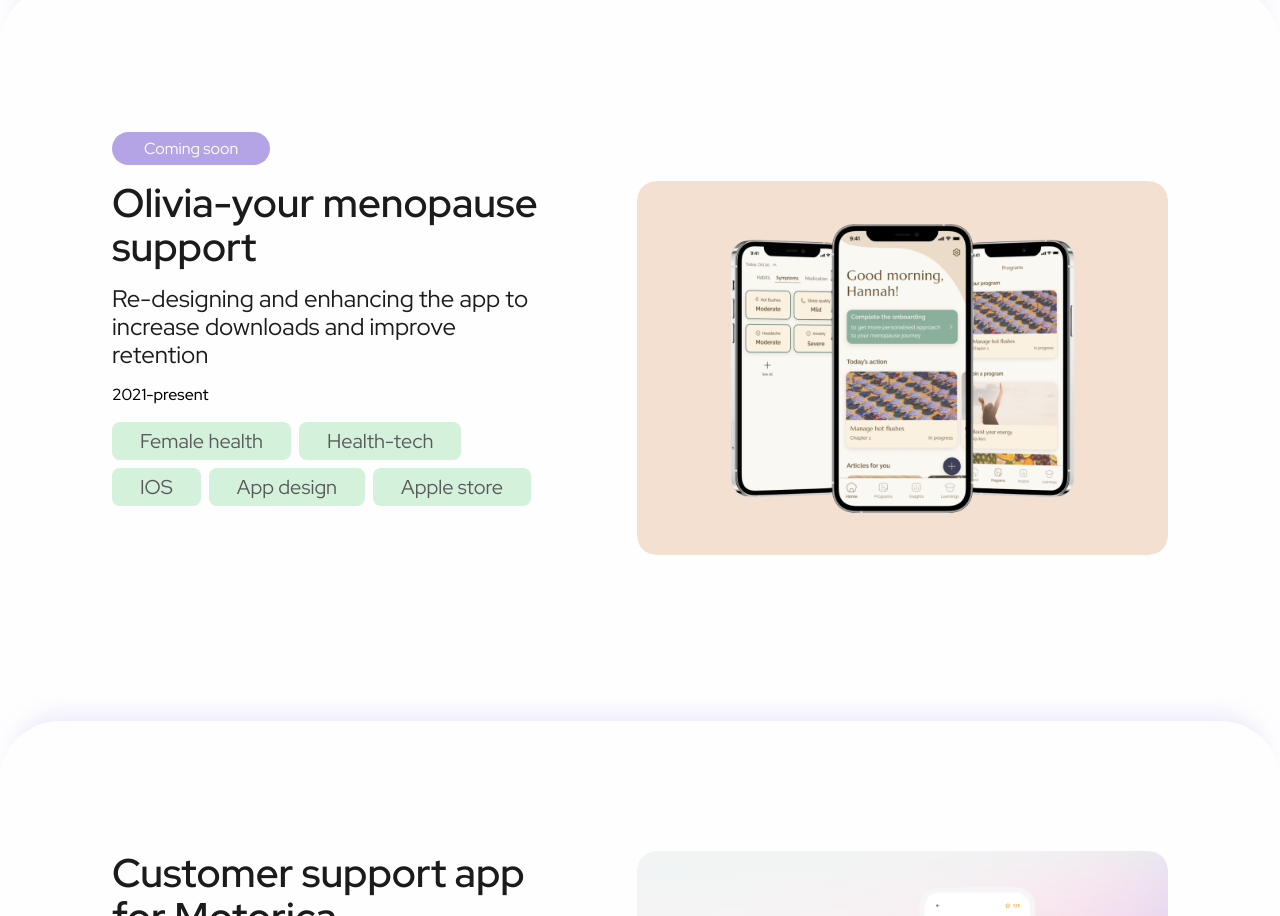
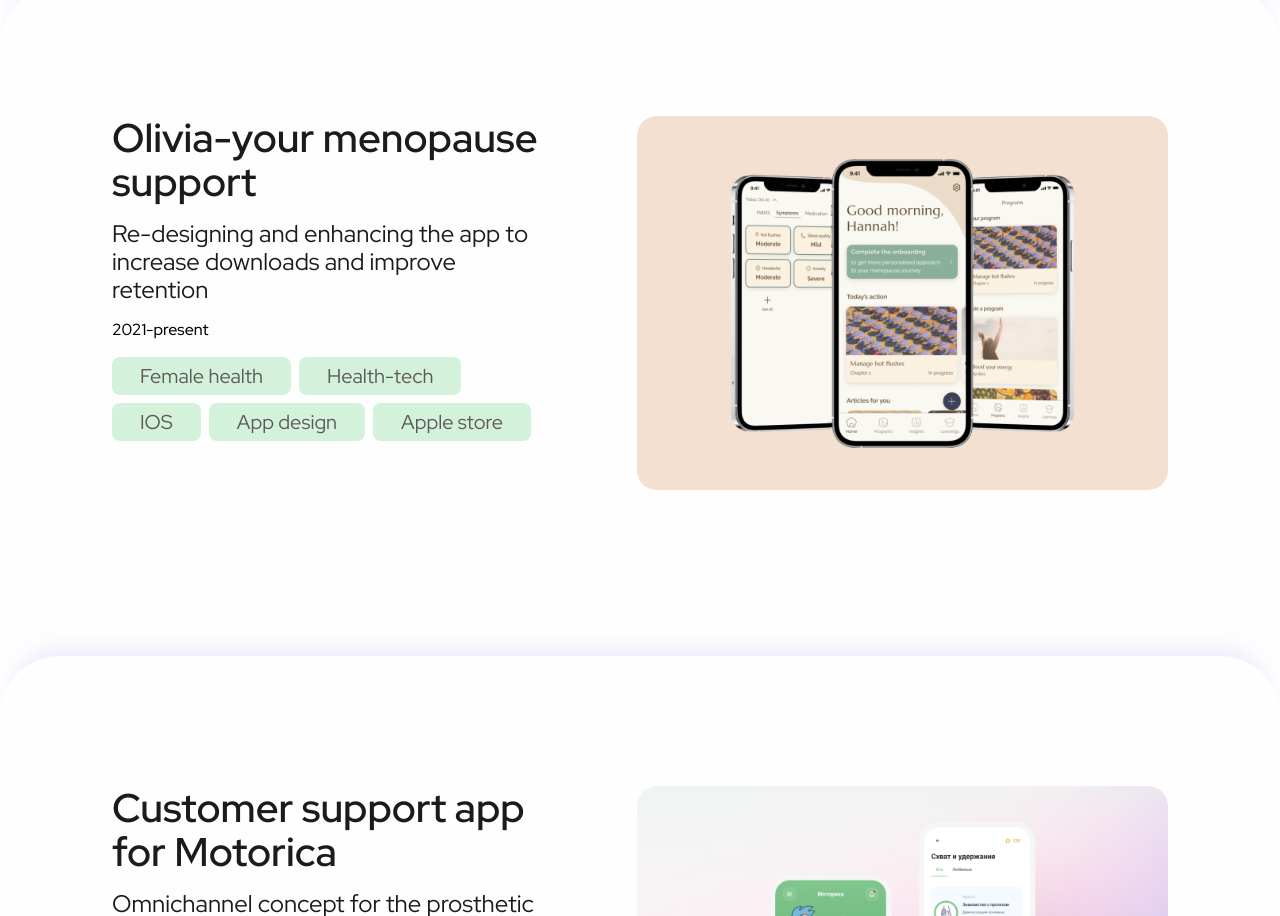
Before and after one commit to romnance/lenasportfolio, a React (Create React App) app: page / in a window 1280 px wide. Shown: the part 1560-2476 px from the top of the page. Built offline with nearby package versions, Linux system fonts and the light colour scheme.

Commit message:
update project link

```diff
--- a/src/components/introSliders2/SliderCarousel.jsx
+++ b/src/components/introSliders2/SliderCarousel.jsx
@@ -26,7 +26,6 @@
         modules={[Pagination, EffectCards]}
         className="mySwiper"
         centeredSlides={true}
-        // slidesPerView={"auto"}
       >
         <SwiperSlide>
           <Slider
--- a/src/components/projects/Projects.tsx
+++ b/src/components/projects/Projects.tsx
@@ -1,5 +1,5 @@
 import React, { FC } from "react";
-import { Container, Heading, PurpleTag, ControlPillDesktop } from "./styles";
+import { Container, Heading } from "./styles";
 import Project from "./Project";
 import First from "../../images/Olivia.png";
 import Second from "../../images/Motorica.png";
@@ -16,6 +16,8 @@
       "Re-designing and enhancing the app to increase downloads and improve retention",
     date: "2021-present",
     tags: ["Female health", "Health-tech", "IOS", "App design", "Apple store"],
+    projectLink:
+      "https://www.behance.net/gallery/165061051/Olivia-Appyour-menopause-support?fbclid=IwAR2eglmRAYTMdDSWZYK8jdEYvzFOUt5KVXFtwwubYxS2e3SQWkBGJO2Va6k",
   },
   {
     heading: "Customer support app for Motorica",
@@ -88,16 +90,14 @@
           </div>
           <Container id="projects">
             <div className="Common-container">
-              <ControlPillDesktop>
-                <PurpleTag>Coming soon</PurpleTag>
-              </ControlPillDesktop>
               <Project
                 heading={content[0].heading}
                 description={content[0].description}
                 date={content[0].date}
                 tags={content[0].tags}
                 imgLink={First}
-                purpleTag={true}
+                projectLink={content[0].projectLink}
+                purpleTag={false}
               />
             </div>
           </Container>
```
